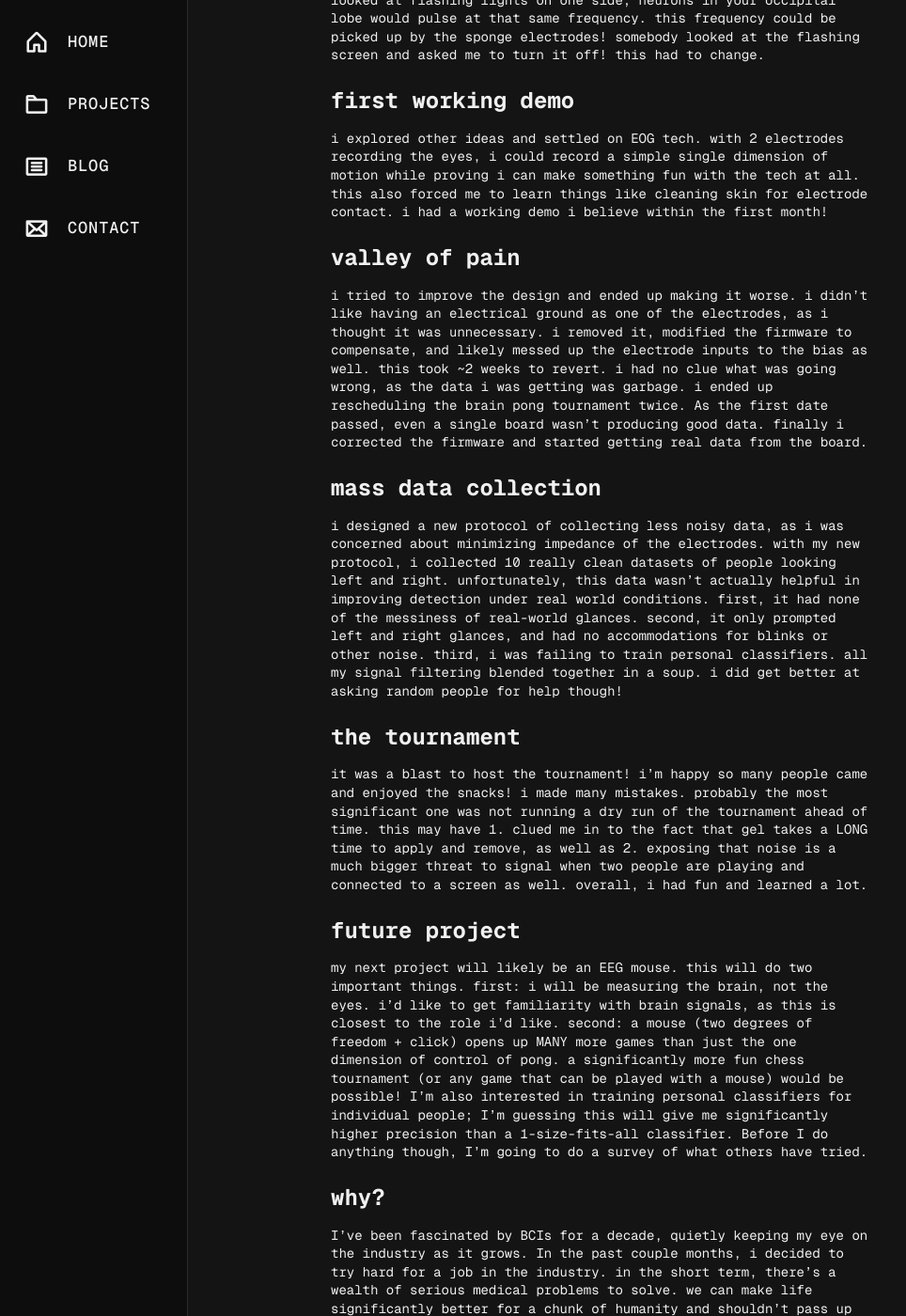
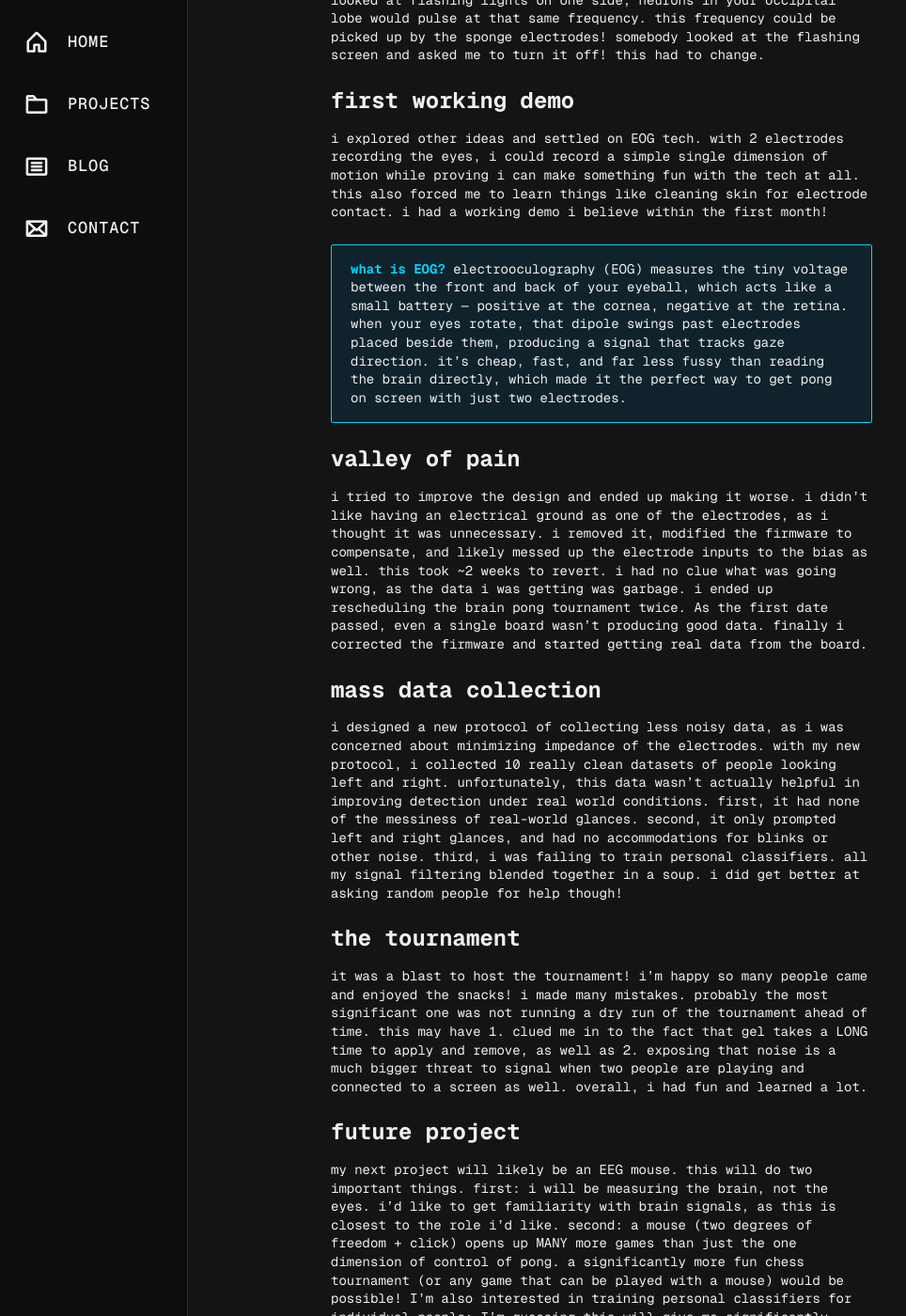
Before and after one commit to hoeksemaa/hoeksemaa.github.io, a Jekyll site: the page built from _posts/2026-07-14-brain-pong.md, in a window 1280 px wide and 1400 px high, scrolled down 227 px. Shown: the whole window at 94% size, without its empty margins (0-964 px from the left). Built offline with Jekyll 4.4.1, drawn with Linux system fonts in a browser that asks for light colours.

Commit message:
feat(brain-pong): add EOG blue-box explainer (#4)
Add a WaitButWhy-style blue box explainer aside for EOG in the brain
pong post, plus reusable .blue-box CSS. Boxes are authored as a
markdown="1" div so body content stays plain markdown.

Co-authored-by: Claude Opus 4.8 <noreply@anthropic.com>

```diff
--- a/_posts/2026-07-14-brain-pong.md
+++ b/_posts/2026-07-14-brain-pong.md
@@ -13,6 +13,11 @@ the project started out from humble origins: an SSVEP script and a headband hold
 ## first working demo
 
 i explored other ideas and settled on EOG tech. with 2 electrodes recording the eyes, i could record a simple single dimension of motion while proving i can make something fun with the tech at all. this also forced me to learn things like cleaning skin for electrode contact. i had a working demo i believe within the first month!
+
+<div class="blue-box" markdown="1">
+<span class="blue-box-title">what is EOG?</span>
+electrooculography (EOG) measures the tiny voltage between the front and back of your eyeball, which acts like a small battery — positive at the cornea, negative at the retina. when your eyes rotate, that dipole swings past electrodes placed beside them, producing a signal that tracks gaze direction. it's cheap, fast, and far less fussy than reading the brain directly, which made it the perfect way to get pong on screen with just two electrodes.
+</div>
 
 ## valley of pain
 
--- a/assets/css/style.css
+++ b/assets/css/style.css
@@ -340,6 +340,25 @@ blockquote p:last-child {
     margin-bottom: 0;
 }
 
+/* ─── Blue Box Explainer ──────────────────────────────────── */
+.blue-box {
+    background: #10222B;
+    border: 1px solid #00D4FF;
+    border-radius: 2px;
+    padding: 16px 20px;
+    margin: 24px 0;
+}
+
+.blue-box > *:last-child {
+    margin-bottom: 0;
+}
+
+.blue-box-title {
+    color: #00D4FF;
+    font-weight: 700;
+    margin-bottom: 8px;
+}
+
 /* ─── Contact Methods ─────────────────────────────────────── */
 .contact-method {
     margin-bottom: 24px;
```
